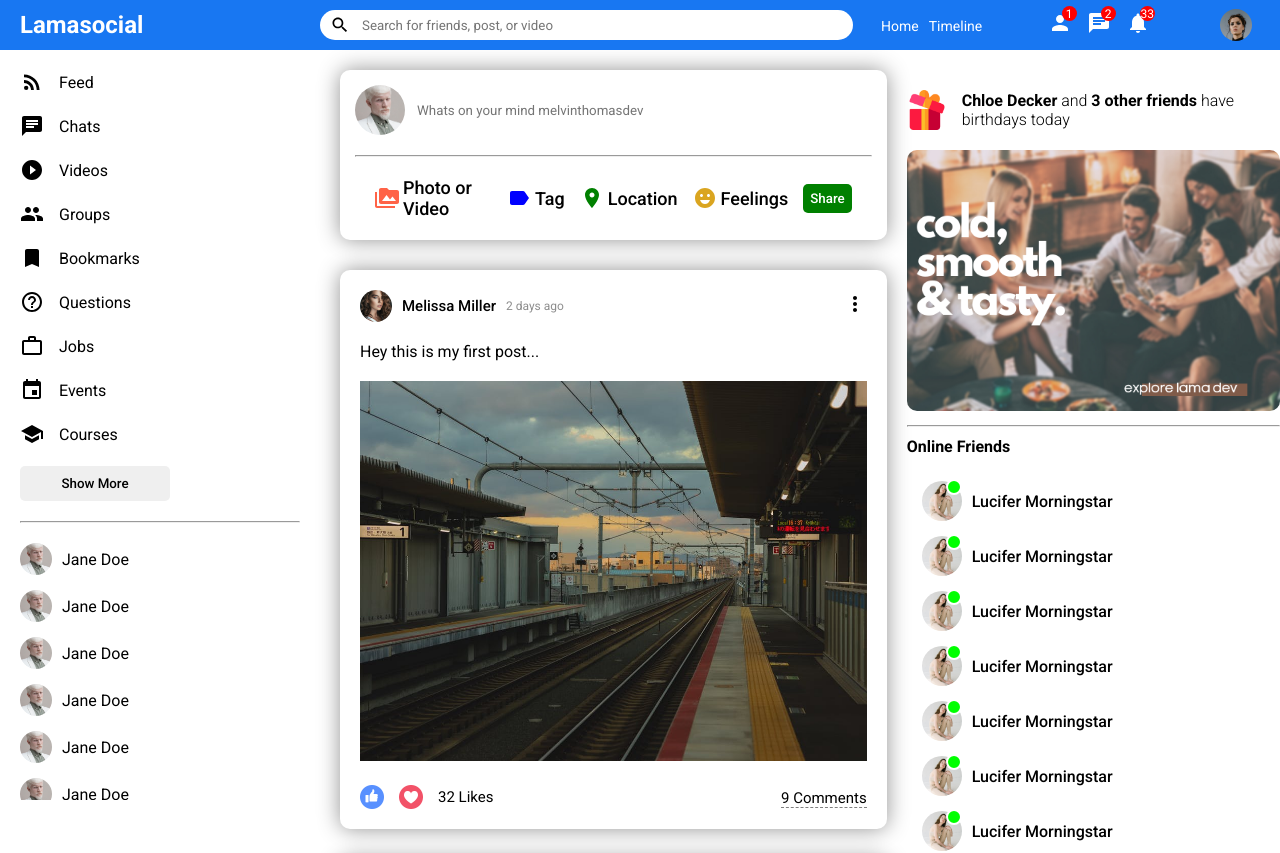
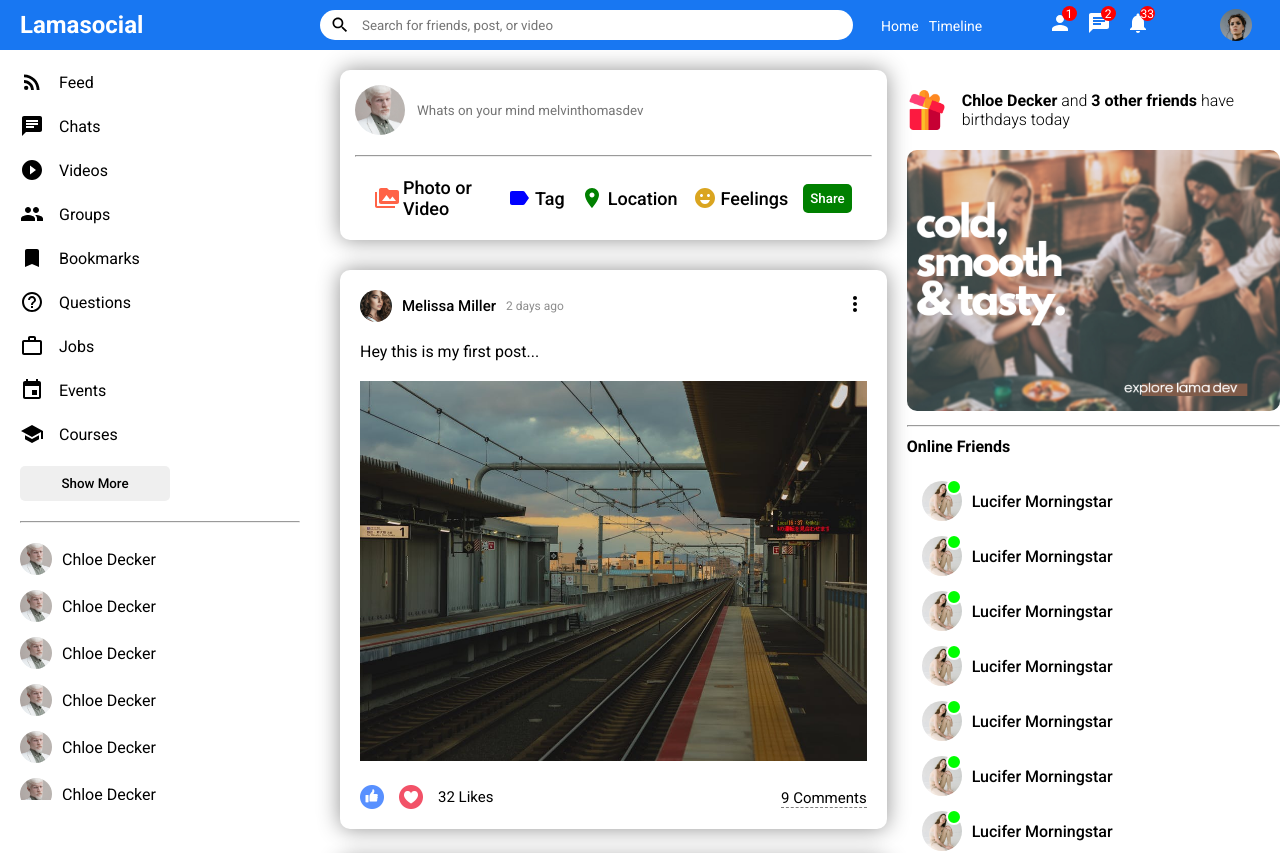
Before and after one commit to melvinthomasdev/react-social, a React (Create React App) app: page / in a window 1280 px wide. Shown: the top 853 px of the page. Built offline with nearby package versions, Linux system fonts and the light colour scheme.

Commit message:
sidebar name list  update

```diff
--- a/src/components/sidebar/Sidebar.jsx
+++ b/src/components/sidebar/Sidebar.jsx
@@ -49,75 +49,75 @@ export default function Sidebar() {
         <ul className="sidebarFriendList">
           <li className="sidebarFriend">
             <img className="sidebarFriendImg" src="/assets/person/2.jpeg" alt=""/>
-            <span className="sidebarFriendName"> Jane Doe</span>
+            <span className="sidebarFriendName"> Chloe Decker</span>
           </li>
           <li className="sidebarFriend">
             <img className="sidebarFriendImg" src="/assets/person/2.jpeg" alt=""/>
-            <span className="sidebarFriendName"> Jane Doe</span>
+            <span className="sidebarFriendName"> Chloe Decker</span>
           </li>
           <li className="sidebarFriend">
             <img className="sidebarFriendImg" src="/assets/person/2.jpeg" alt=""/>
-            <span className="sidebarFriendName"> Jane Doe</span>
+            <span className="sidebarFriendName"> Chloe Decker</span>
           </li>
           <li className="sidebarFriend">
             <img className="sidebarFriendImg" src="/assets/person/2.jpeg" alt=""/>
-            <span className="sidebarFriendName"> Jane Doe</span>
+            <span className="sidebarFriendName"> Chloe Decker</span>
           </li>
           <li className="sidebarFriend">
             <img className="sidebarFriendImg" src="/assets/person/2.jpeg" alt=""/>
-            <span className="sidebarFriendName"> Jane Doe</span>
+            <span className="sidebarFriendName"> Chloe Decker</span>
           </li>
           <li className="sidebarFriend">
             <img className="sidebarFriendImg" src="/assets/person/2.jpeg" alt=""/>
-            <span className="sidebarFriendName"> Jane Doe</span>
+            <span className="sidebarFriendName"> Chloe Decker</span>
           </li>
           <li className="sidebarFriend">
             <img className="sidebarFriendImg" src="/assets/person/2.jpeg" alt=""/>
-            <span className="sidebarFriendName"> Jane Doe</span>
+            <span className="sidebarFriendName"> Chloe Decker</span>
           </li>
           <li className="sidebarFriend">
             <img className="sidebarFriendImg" src="/assets/person/2.jpeg" alt=""/>
-            <span className="sidebarFriendName"> Jane Doe</span>
+            <span className="sidebarFriendName"> Chloe Decker</span>
           </li>
           <li className="sidebarFriend">
             <img className="sidebarFriendImg" src="/assets/person/2.jpeg" alt=""/>
-            <span className="sidebarFriendName"> Jane Doe</span>
+            <span className="sidebarFriendName"> Chloe Decker</span>
           </li>
           <li className="sidebarFriend">
             <img className="sidebarFriendImg" src="/assets/person/2.jpeg" alt=""/>
-            <span className="sidebarFriendName"> Jane Doe</span>
+            <span className="sidebarFriendName"> Chloe Decker</span>
           </li>
           <li className="sidebarFriend">
             <img className="sidebarFriendImg" src="/assets/person/2.jpeg" alt=""/>
-            <span className="sidebarFriendName"> Jane Doe</span>
+            <span className="sidebarFriendName"> Chloe Decker</span>
           </li>
           <li className="sidebarFriend">
             <img className="sidebarFriendImg" src="/assets/person/2.jpeg" alt=""/>
-            <span className="sidebarFriendName"> Jane Doe</span>
+            <span className="sidebarFriendName"> Chloe Decker</span>
           </li>
           <li className="sidebarFriend">
             <img className="sidebarFriendImg" src="/assets/person/2.jpeg" alt=""/>
-            <span className="sidebarFriendName"> Jane Doe</span>
+            <span className="sidebarFriendName"> Chloe Decker</span>
           </li>
           <li className="sidebarFriend">
             <img className="sidebarFriendImg" src="/assets/person/2.jpeg" alt=""/>
-            <span className="sidebarFriendName"> Jane Doe</span>
+            <span className="sidebarFriendName"> Chloe Decker</span>
           </li>
           <li className="sidebarFriend">
             <img className="sidebarFriendImg" src="/assets/person/2.jpeg" alt=""/>
-            <span className="sidebarFriendName"> Jane Doe</span>
+            <span className="sidebarFriendName"> Chloe Decker</span>
           </li>
           <li className="sidebarFriend">
             <img className="sidebarFriendImg" src="/assets/person/2.jpeg" alt=""/>
-            <span className="sidebarFriendName"> Jane Doe</span>
+            <span className="sidebarFriendName"> Chloe Decker</span>
           </li>
           <li className="sidebarFriend">
             <img className="sidebarFriendImg" src="/assets/person/2.jpeg" alt=""/>
-            <span className="sidebarFriendName"> Jane Doe</span>
+            <span className="sidebarFriendName"> Chloe Decker</span>
           </li>
           <li className="sidebarFriend">
             <img className="sidebarFriendImg" src="/assets/person/2.jpeg" alt=""/>
-            <span className="sidebarFriendName"> Jane Doe</span>
+            <span className="sidebarFriendName"> Chloe Decker</span>
           </li>
         </ul>
       </div>
```
